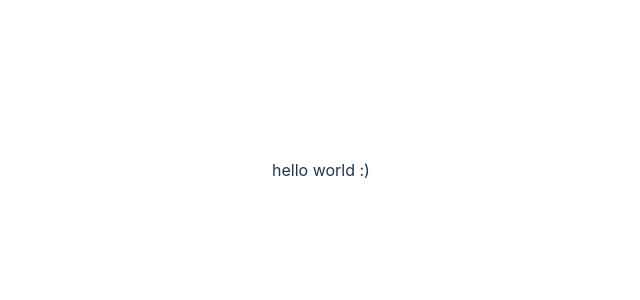
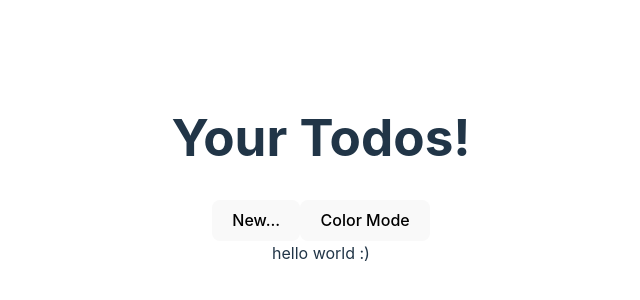
Before and after one commit to ccrenshawcodes/react-todos, a React (Vite) app: page / in a window 1280 px wide. Shown: the part 230-530 px from the top of the page, without its empty margins (319-959 px from the left). Built offline with nearby package versions, Linux system fonts and the light colour scheme.

Commit message:
Add components && nav skeleton

```diff
--- a/src/App.jsx
+++ b/src/App.jsx
@@ -1,9 +1,11 @@
 import './App.css'
+import Nav from './components/Nav'
 
 function App() {
 
   return (
     <>
+      <Nav />
       hello world :)
     </>
   )
--- /dev/null
+++ b/src/components/Nav.jsx
@@ -0,0 +1,13 @@
+function Nav () {
+  return(
+    <div className='top-nav'>
+      <h1>Your Todos!</h1>
+      <div className='top-nav-actions'>
+        <button className='universal-new'>New...</button>
+        <button className='light-dark-toggle'>Color Mode</button>
+      </div>
+    </div>
+  )
+}
+
+export default Nav;
```
Also changed, not shown: src/components/ProjectsList.jsx (added), src/components/TaskActions.jsx (added), src/components/TaskBody.jsx (added), src/components/TasksList.jsx (added).
